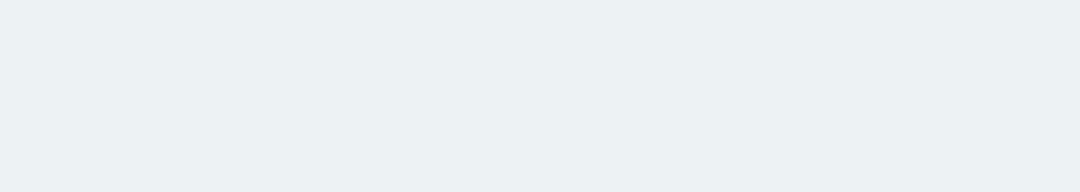
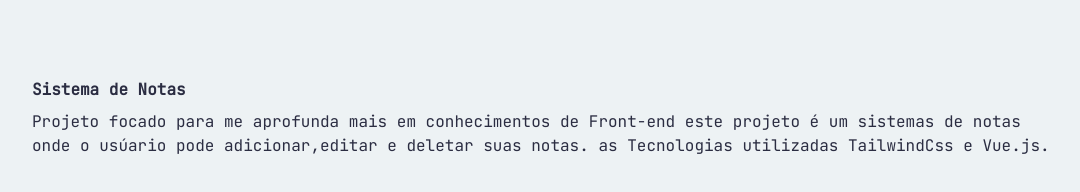
Before and after one commit to IsraelPina32/portifolio, a Next.js app: page / in a window 1280 px wide. Shown: the part 1151-1343 px from the top of the page, without its empty margins (96-1176 px from the left). Before the commit the page ends 1205 px from the top, so only its background shows below. Built offline with nearby package versions, Linux system fonts and the light colour scheme.

Commit message:
style:(index.tsx): adicionando um novo projeto ao portifolio

```diff
--- a/src/pages/index.tsx
+++ b/src/pages/index.tsx
@@ -7,6 +7,11 @@ export default function Home() {
       slug: 'https://nei-market-analytics.com.br/',
       name: 'NEI Market Analytics',
       description: "Produto com foco em análise de mercado, com gráficos e relatórios,  o foco desde produto e aumentar a eficiência do clientes nas moedas tanto globais quanto as digitais como o Bitcon e Ethereum. as tecnologias utilizadas  Vue.js, Typescript, TailwindCss, Docker, Node.js"
+    },
+    {
+      slug: 'https://github.com/IsraelPina32/Sistema-Notas',
+      name: 'Sistema de Notas',
+      description: "Projeto focado para me aprofunda mais em conhecimentos de Front-end este projeto é um sistemas de notas onde o usúario pode adicionar,editar e deletar suas notas. as Tecnologias utilizadas TailwindCss e Vue.js."
     },
   ];
 
```
